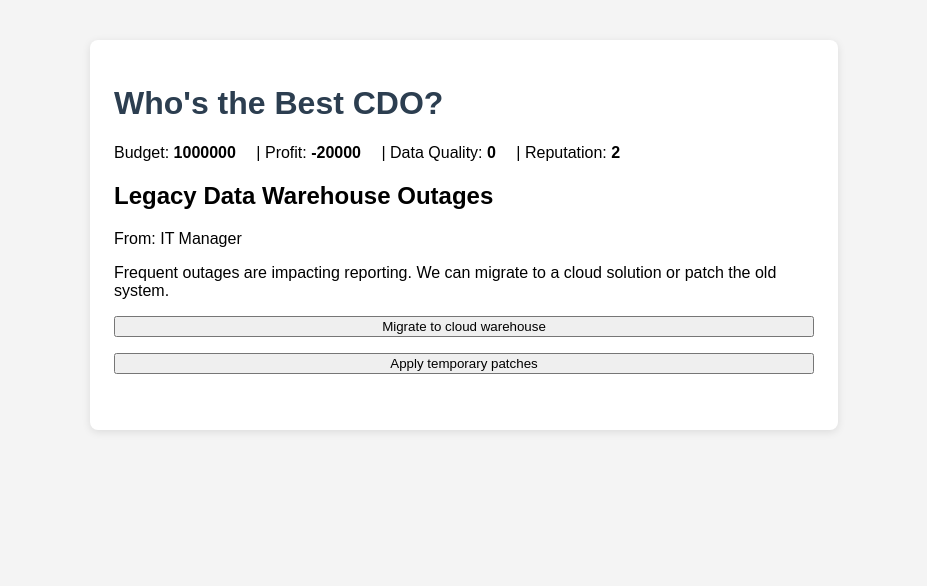
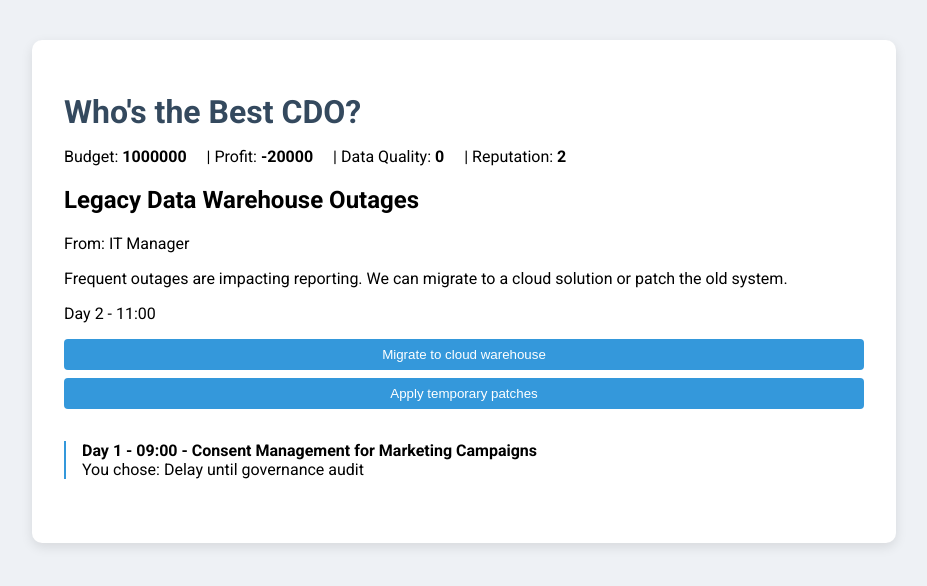
Before and after one commit to nvbalavignesh/data-leader-game, a plain HTML site: page index.html in a window 1280 px wide. Both pictures are taken after a click on the button "Delay until governance audit". Shown: the whole page, without its empty margins (176-1103 px from the left). Drawn offline with Linux system fonts and the light colour scheme.

Commit message:
Enhance CDO game with timeline and polished UI

```diff
--- a/index.html
+++ b/index.html
@@ -3,16 +3,19 @@
 <head>
   <meta charset="UTF-8" />
   <meta name="viewport" content="width=device-width, initial-scale=1.0" />
+  <link href="https://fonts.googleapis.com/css2?family=Roboto:wght@300;400;700&display=swap" rel="stylesheet" />
   <title>Who's the Best CDO?</title>
   <style>
-    body { font-family: Arial, sans-serif; padding: 2rem; background: #f4f4f4; }
-    .container { background: #fff; padding: 1.5rem; border-radius: 8px; max-width: 700px; margin: auto; box-shadow: 0 2px 8px rgba(0,0,0,0.1); }
-    h1 { color: #2c3e50; }
+    body { font-family: 'Roboto', sans-serif; padding: 2rem; background: #eef1f5; }
+    .container { background: #fff; padding: 2rem; border-radius: 10px; max-width: 800px; margin: auto; box-shadow: 0 4px 12px rgba(0,0,0,0.1); }
+    h1 { color: #34495e; margin-bottom: 1rem; }
     .metrics span { font-weight: bold; margin-right: 1rem; }
-    button { margin-top: 1rem; width: 100%; }
+    button { margin-top: 0.5rem; width: 100%; padding: 0.5rem; border: none; background: #3498db; color: #fff; border-radius: 4px; cursor: pointer; }
     .email { margin-top: 1rem; }
     .options button { display: block; }
     #summary { margin-top: 2rem; font-weight: bold; }
+    #timeline { margin-top: 2rem; }
+    .timeline-entry { margin-bottom: 1rem; padding-left: 1rem; border-left: 2px solid #3498db; }
   </style>
 </head>
 <body>
@@ -30,10 +33,12 @@
         <h2 id="subject"></h2>
         <p id="from"></p>
         <p id="content"></p>
+        <p id="time"></p>
       </div>
       <div class="options" id="options"></div>
     </div>
 
+    <div id="timeline"></div>
     <div id="summary"></div>
   </div>
 
@@ -49,6 +54,7 @@
       {
         from: 'Marketing Director',
         subject: 'Consent Management for Marketing Campaigns',
+        time: "Day 1 - 09:00",
         content: 'We need to enrich customer profiles for the next campaign. It might stretch the budget.',
         options: [
           {
@@ -71,6 +77,7 @@
       {
         from: 'IT Manager',
         subject: 'Legacy Data Warehouse Outages',
+        time: "Day 2 - 11:00",
         content: 'Frequent outages are impacting reporting. We can migrate to a cloud solution or patch the old system.',
         options: [
           {
@@ -92,6 +99,7 @@
       {
         from: 'Compliance Officer',
         subject: 'New Data Privacy Regulations',
+        time: "Day 3 - 14:00",
         content: 'Upcoming regulations require stricter controls. Should we invest now or wait?',
         options: [
           {
@@ -113,6 +121,7 @@
     ];
 
     let current = 0;
+    let currentScenario = null;
 
     function showScenario() {
       if (current >= scenarios.length) {
@@ -125,7 +134,9 @@
       const sc = scenarios[current];
       document.getElementById('subject').textContent = sc.subject;
       document.getElementById('from').textContent = `From: ${sc.from}`;
-      document.getElementById('content').textContent = sc.content;
+      currentScenario = sc;
+      document.getElementById("content").textContent = sc.content;
+      document.getElementById("time").textContent = sc.time;
 
       const optionsDiv = document.getElementById('options');
       optionsDiv.innerHTML = '';
@@ -139,6 +150,13 @@
         btn.onclick = () => handleOption(opt);
         optionsDiv.appendChild(btn);
       });
+    }
+
+    function addToTimeline(sc, option) {
+      const entry = document.createElement("div");
+      entry.className = "timeline-entry";
+      entry.innerHTML = `<strong>${sc.time} - ${sc.subject}</strong><br/>You chose: ${option.text}`;
+      document.getElementById("timeline").appendChild(entry);
     }
 
     function handleOption(option) {
@@ -157,6 +175,7 @@
       document.getElementById('dataQuality').textContent = player.dataQuality;
       document.getElementById('reputation').textContent = player.reputation;
 
+      addToTimeline(currentScenario, option);
       current++;
       showScenario();
     }
```
Also changed, not shown: 1 other file.
